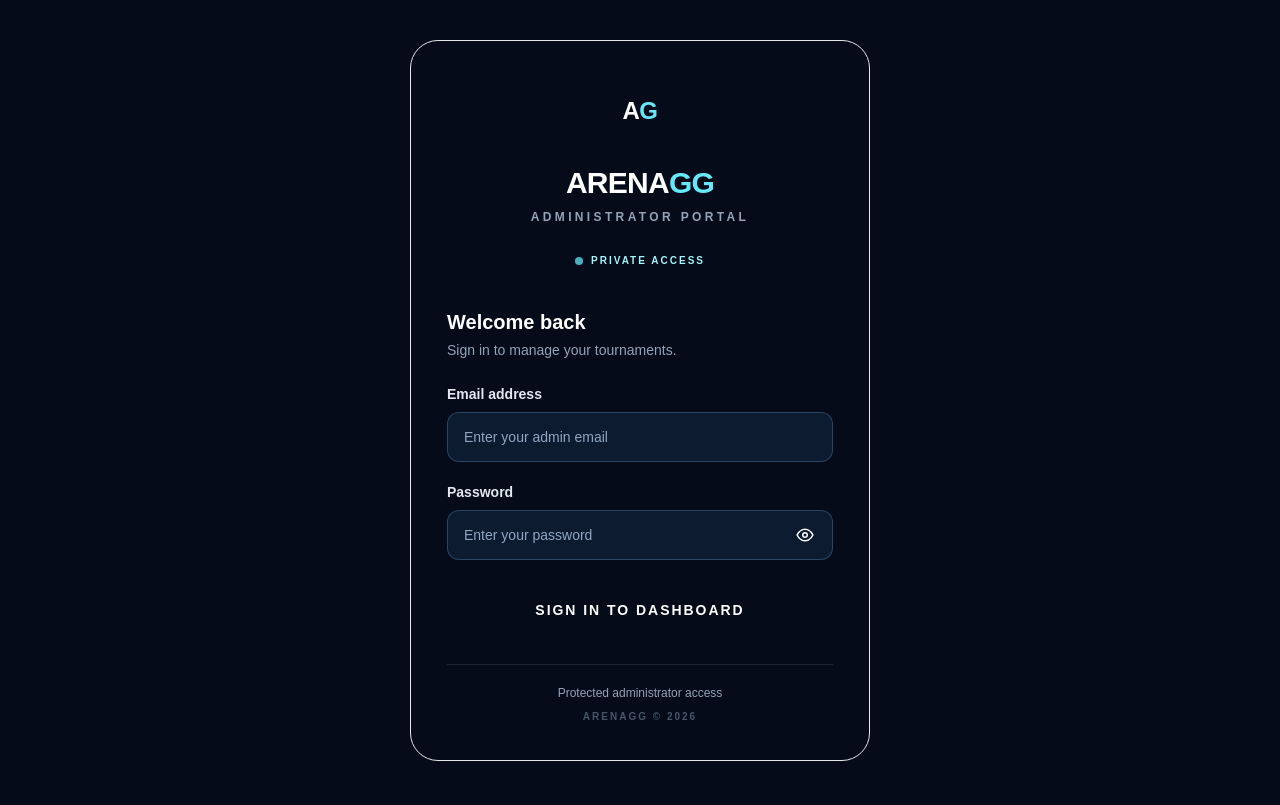
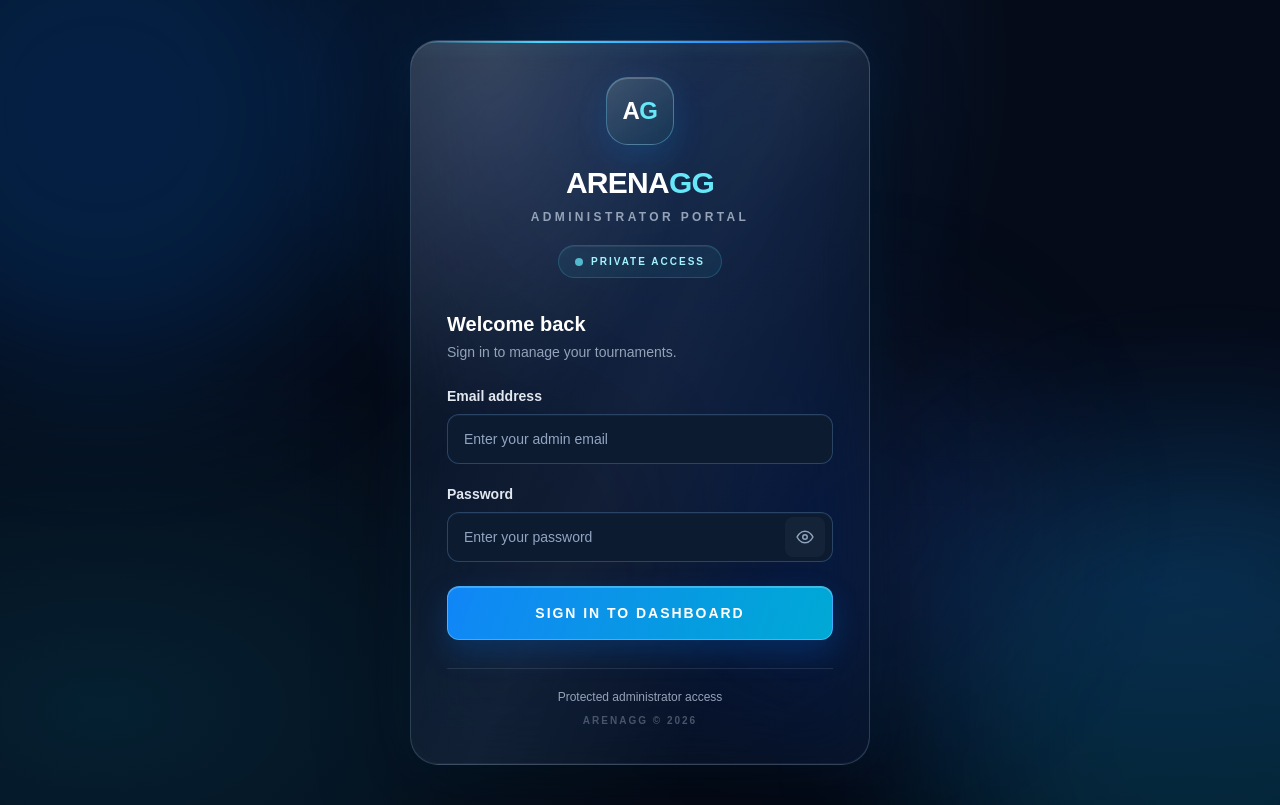
Before and after one commit to MDNOMAANKHAN/arenagg-tournament-app, a Next.js app: page /admin/login in a window 1280 px wide. Built offline with nearby package versions, Linux system fonts and the light colour scheme.

Commit message:
Add translucent liquid glass login and admin interaction polish

```diff
--- a/src/app/globals.css
+++ b/src/app/globals.css
@@ -1592,3 +1592,174 @@ body:has(#main-content) footer{background:linear-gradient(145deg,rgba(255,255,25
 .public-nav-link:active{transform:scale(.96)}
 @media(max-width:640px){.public-nav-slider{backdrop-filter:blur(22px) saturate(170%);-webkit-backdrop-filter:blur(22px) saturate(170%)}.public-nav-indicator::after{animation-duration:8s}}
 @media(prefers-reduced-motion:reduce){.public-nav-indicator,.public-nav-indicator::after,.public-nav-link{transition:none!important;animation:none!important}}
+
+
+/* ADMIN LOGIN — clearer, lighter liquid-glass surface */
+.admin-login-scene {
+  isolation: isolate;
+  background:
+    radial-gradient(ellipse at 50% 8%, rgba(27, 132, 255, .19), transparent 42%),
+    radial-gradient(ellipse at 8% 88%, rgba(0, 205, 255, .11), transparent 36%),
+    radial-gradient(ellipse at 92% 72%, rgba(35, 105, 255, .13), transparent 34%),
+    #050b18;
+}
+.admin-login-grid {
+  background-image: linear-gradient(rgba(160,210,255,.055) 1px, transparent 1px), linear-gradient(90deg, rgba(160,210,255,.055) 1px, transparent 1px);
+  background-size: 42px 42px;
+  mask-image: radial-gradient(ellipse at center, black, transparent 76%);
+}
+.admin-login-orb {
+  position: absolute;
+  z-index: -1;
+  width: min(54vw, 520px);
+  aspect-ratio: 1;
+  border-radius: 999px;
+  filter: blur(82px);
+  pointer-events: none;
+  animation: adminOrbFloat 16s ease-in-out infinite alternate;
+}
+.admin-login-orb-one { top: -18%; left: -12%; background: rgba(0, 125, 255, .19); }
+.admin-login-orb-two { right: -14%; bottom: -22%; background: rgba(0, 205, 255, .13); animation-delay: -6s; }
+.admin-login-orb-three { width: min(34vw, 330px); top: 42%; left: 52%; background: rgba(65, 115, 255, .1); animation-delay: -10s; }
+.admin-login-glass {
+  border-color: rgba(190, 225, 255, .2);
+  background:
+    linear-gradient(145deg, rgba(255,255,255,.105), rgba(255,255,255,.025) 42%, rgba(255,255,255,.012)),
+    rgba(7, 19, 38, .48);
+  box-shadow: 0 28px 90px rgba(0,0,0,.42), 0 0 55px rgba(0,145,255,.1), inset 0 1px 0 rgba(255,255,255,.2), inset 0 -1px 0 rgba(120,200,255,.08);
+  -webkit-backdrop-filter: blur(38px) saturate(190%);
+  backdrop-filter: blur(38px) saturate(190%);
+}
+.admin-login-glass::after {
+  content: "";
+  position: absolute;
+  inset: 0;
+  border-radius: inherit;
+  pointer-events: none;
+  background: radial-gradient(ellipse at 18% 0%, rgba(255,255,255,.12), transparent 38%), linear-gradient(115deg, transparent 22%, rgba(255,255,255,.045) 50%, transparent 78%);
+}
+.admin-login-topline {
+  position: absolute;
+  inset: 0 0 auto;
+  z-index: 2;
+  height: 2px;
+  background: linear-gradient(90deg, transparent, #45d7ff 28%, #258cff 72%, transparent);
+  box-shadow: 0 0 18px rgba(69,215,255,.45);
+}
+.admin-login-mark {
+  border: 1px solid rgba(130,220,255,.35);
+  background: linear-gradient(145deg, rgba(255,255,255,.17), rgba(69,215,255,.06)), rgba(12,42,73,.5);
+  box-shadow: 0 12px 32px rgba(0,145,255,.16), inset 0 1px 0 rgba(255,255,255,.2);
+}
+.admin-login-access {
+  border: 1px solid rgba(69,215,255,.2);
+  background: rgba(69,215,255,.065);
+  box-shadow: inset 0 1px 0 rgba(255,255,255,.07);
+}
+.admin-login-input {
+  border-color: rgba(190,220,255,.16);
+  background: rgba(4,14,29,.38);
+  box-shadow: inset 0 1px 0 rgba(255,255,255,.035);
+  -webkit-backdrop-filter: blur(12px);
+  backdrop-filter: blur(12px);
+}
+.admin-login-input::placeholder { color: rgba(165,185,210,.52); }
+.admin-login-input:hover { border-color: rgba(100,195,255,.38); }
+.admin-login-input:focus {
+  border-color: rgba(69,215,255,.78);
+  box-shadow: 0 0 0 3px rgba(69,215,255,.12), 0 0 24px rgba(0,145,255,.1), inset 0 1px 0 rgba(255,255,255,.05);
+}
+.admin-password-eye {
+  color: rgba(190,215,240,.72);
+  border: 1px solid transparent;
+  background: rgba(255,255,255,.035);
+  transition: color .2s ease, background .2s ease, border-color .2s ease, transform .25s cubic-bezier(.2,.8,.2,1);
+}
+.admin-password-eye:hover {
+  color: #8beaff;
+  border-color: rgba(69,215,255,.24);
+  background: rgba(69,215,255,.09);
+}
+.admin-password-eye:active { transform: translateY(-50%) scale(.92); }
+.admin-login-submit {
+  border: 1px solid rgba(160,225,255,.38);
+  background: linear-gradient(110deg, rgba(17,139,255,.96), rgba(0,190,235,.88));
+  box-shadow: 0 12px 30px rgba(0,125,255,.22), inset 0 1px 0 rgba(255,255,255,.24);
+}
+.admin-login-submit::before {
+  content: "";
+  position: absolute;
+  inset: 0;
+  background: linear-gradient(110deg, transparent 15%, rgba(255,255,255,.24) 48%, transparent 78%);
+  transform: translateX(-130%);
+  transition: transform .65s cubic-bezier(.16,1,.3,1);
+}
+.admin-login-submit:hover { transform: translateY(-2px); box-shadow: 0 16px 36px rgba(0,145,255,.3), inset 0 1px 0 rgba(255,255,255,.26); }
+.admin-login-submit:hover::before { transform: translateX(130%); }
+.admin-login-submit:active { transform: translateY(0) scale(.99); }
+@keyframes adminOrbFloat {
+  from { transform: translate3d(-2%, -1%, 0) scale(.96); }
+  to { transform: translate3d(3%, 3%, 0) scale(1.06); }
+}
+
+/* Admin workspace: transparent surfaces, calm depth, and consistent feedback */
+.admin-shell {
+  background:
+    radial-gradient(ellipse at 75% 0%, rgba(0,125,255,.09), transparent 34%),
+    radial-gradient(ellipse at 18% 62%, rgba(0,195,255,.055), transparent 32%),
+    #050b18;
+}
+.admin-sidebar,
+.admin-topbar {
+  background: linear-gradient(145deg, rgba(255,255,255,.065), rgba(255,255,255,.012)), rgba(5,15,30,.52) !important;
+  border-color: rgba(175,220,255,.15) !important;
+  -webkit-backdrop-filter: blur(30px) saturate(185%);
+  backdrop-filter: blur(30px) saturate(185%);
+  box-shadow: inset 0 1px 0 rgba(255,255,255,.09), 0 14px 38px rgba(0,0,0,.16);
+}
+.admin-sidebar { border-right: 1px solid rgba(175,220,255,.14); }
+.admin-profile {
+  border: 1px solid rgba(175,220,255,.16);
+  border-radius: 18px;
+  padding: 15px;
+  background: linear-gradient(145deg, rgba(255,255,255,.075), rgba(255,255,255,.018)), rgba(8,22,42,.38);
+  box-shadow: inset 0 1px 0 rgba(255,255,255,.09);
+  -webkit-backdrop-filter: blur(22px) saturate(165%);
+  backdrop-filter: blur(22px) saturate(165%);
+}
+.admin-nav-item {
+  position: relative;
+  border: 1px solid transparent;
+  border-radius: 13px;
+  transition: transform .28s cubic-bezier(.2,.8,.2,1), color .22s ease, border-color .22s ease, background .22s ease, box-shadow .28s ease;
+}
+.admin-nav-item:hover {
+  transform: translateX(3px);
+  color: #e8f8ff;
+  border-color: rgba(95,195,255,.2);
+  background: linear-gradient(110deg, rgba(69,215,255,.09), rgba(37,140,255,.035));
+  box-shadow: inset 0 1px 0 rgba(255,255,255,.06);
+}
+.admin-nav-item:active { transform: translateX(1px) scale(.99); }
+.admin-nav-create:hover {
+  border-color: rgba(69,215,255,.34);
+  box-shadow: 0 8px 24px rgba(0,130,255,.12), inset 0 1px 0 rgba(255,255,255,.1);
+}
+.admin-shell :where(button, a, input, select, textarea) { -webkit-tap-highlight-color: transparent; }
+.admin-shell :where(button:disabled, a[aria-disabled="true"]) { cursor: not-allowed; }
+.admin-content > div { animation: adminContentEnter .42s cubic-bezier(.16,1,.3,1) both; }
+@keyframes adminContentEnter {
+  from { opacity: 0; transform: translateY(8px); }
+  to { opacity: 1; transform: translateY(0); }
+}
+@media (max-width: 1023px) {
+  .admin-sidebar { border-right: 0; border-bottom: 1px solid rgba(175,220,255,.14); }
+}
+@media (max-width: 640px) {
+  .admin-login-glass { -webkit-backdrop-filter: blur(24px) saturate(165%); backdrop-filter: blur(24px) saturate(165%); }
+  .admin-login-orb { filter: blur(58px); }
+}
+@media (prefers-reduced-motion: reduce) {
+  .admin-login-orb, .admin-content > div { animation: none !important; }
+  .admin-nav-item, .admin-password-eye, .admin-login-submit { transition: none !important; }
+}
```
